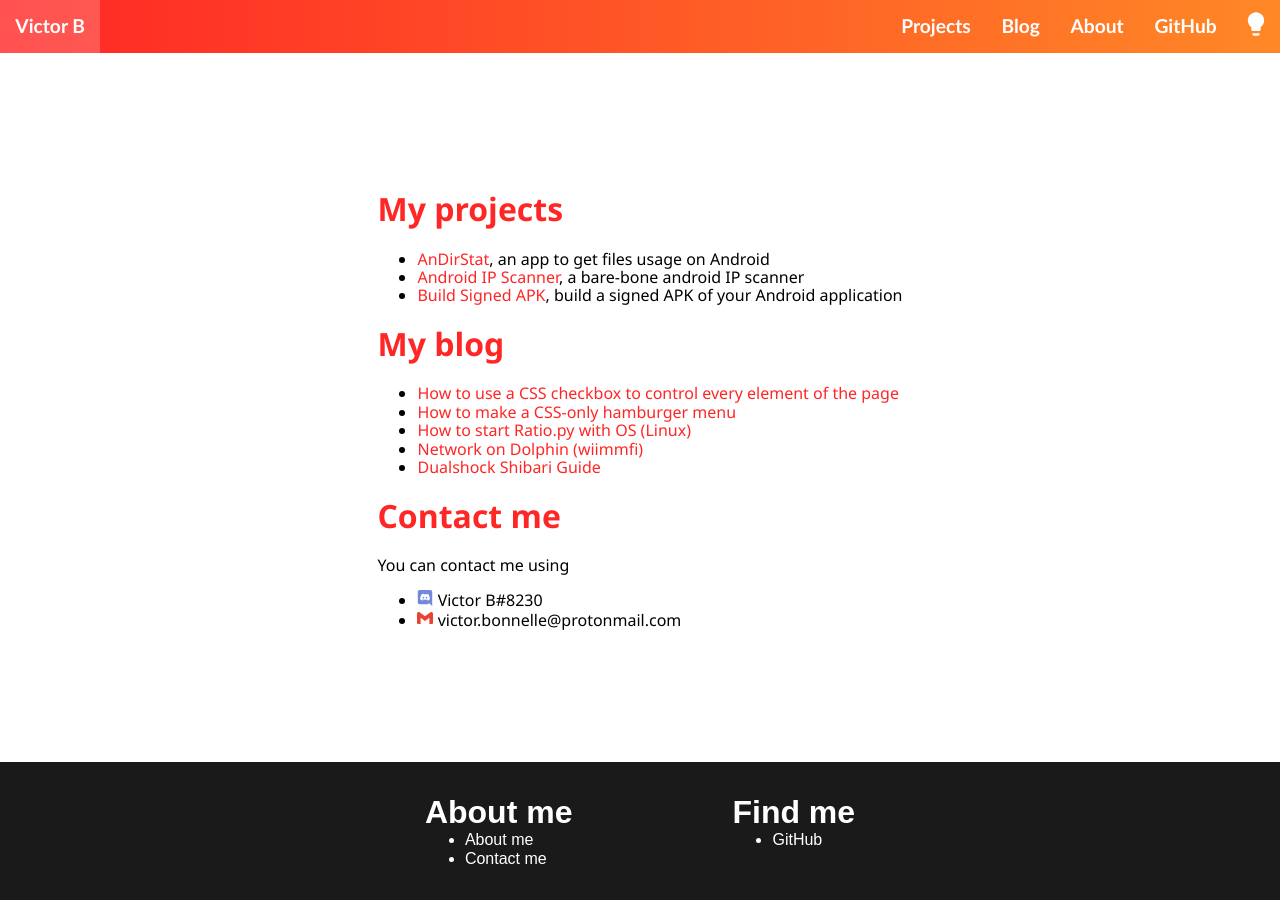
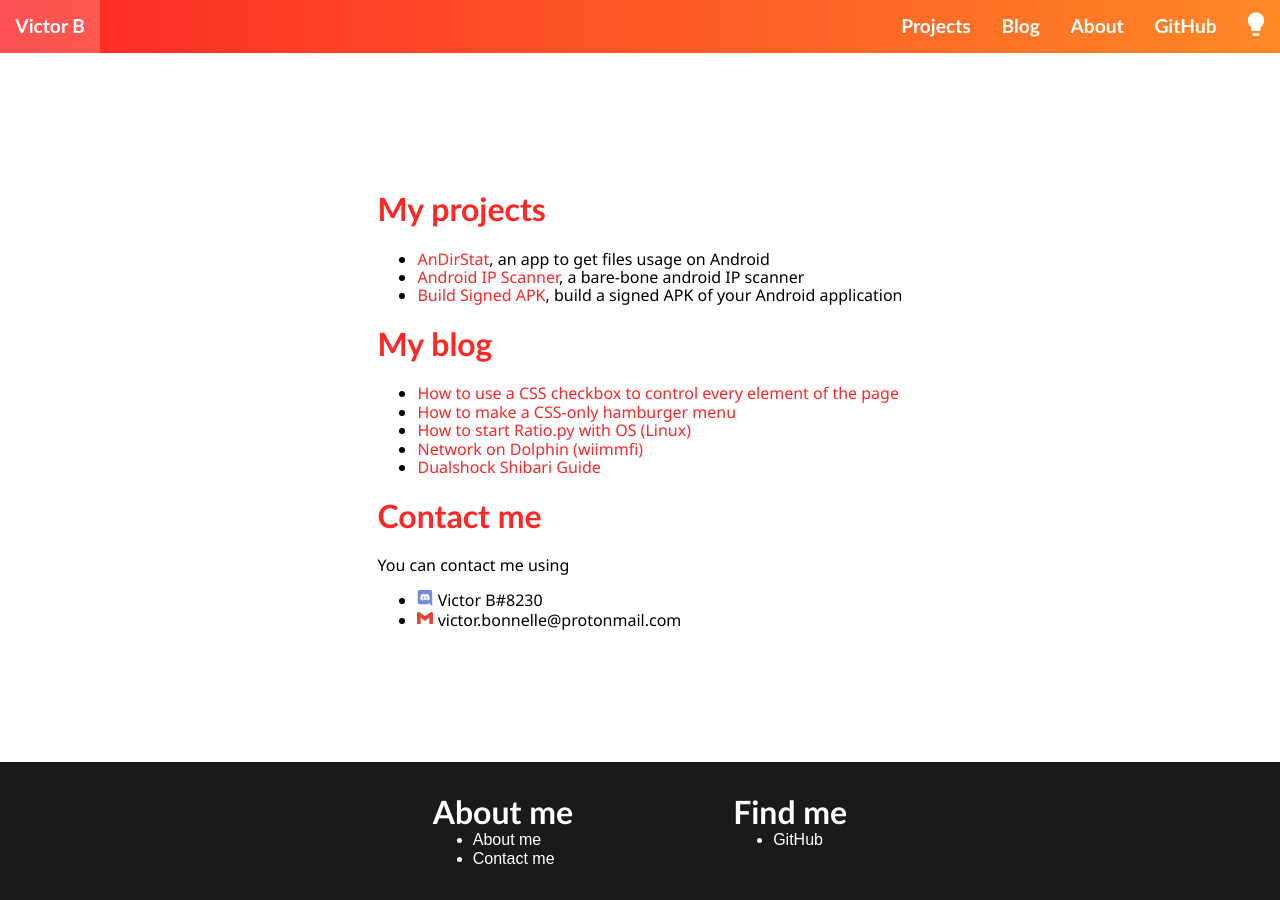
Before and after one commit to victorbnl/victorbnl.github.io, a Jekyll site: the page built from pages/index.html, in a window 1280 px wide. Built offline with Jekyll 4.4.1, drawn with Linux system fonts in a browser that asks for light colours.

Commit message:
Fix titles font

```diff
--- a/_sass/body/style.sass
+++ b/_sass/body/style.sass
@@ -2,4 +2,4 @@ body
     font-family: Segoe UI, Helvetica, sans-serif
 
     h1, h2, h3, h4, h5, h6
-        font-family: Trebuchet MS, inherit, sans-serif
+        font-family: Trebuchet MS, Segoe UI, Helvetica, sans-serif
```
